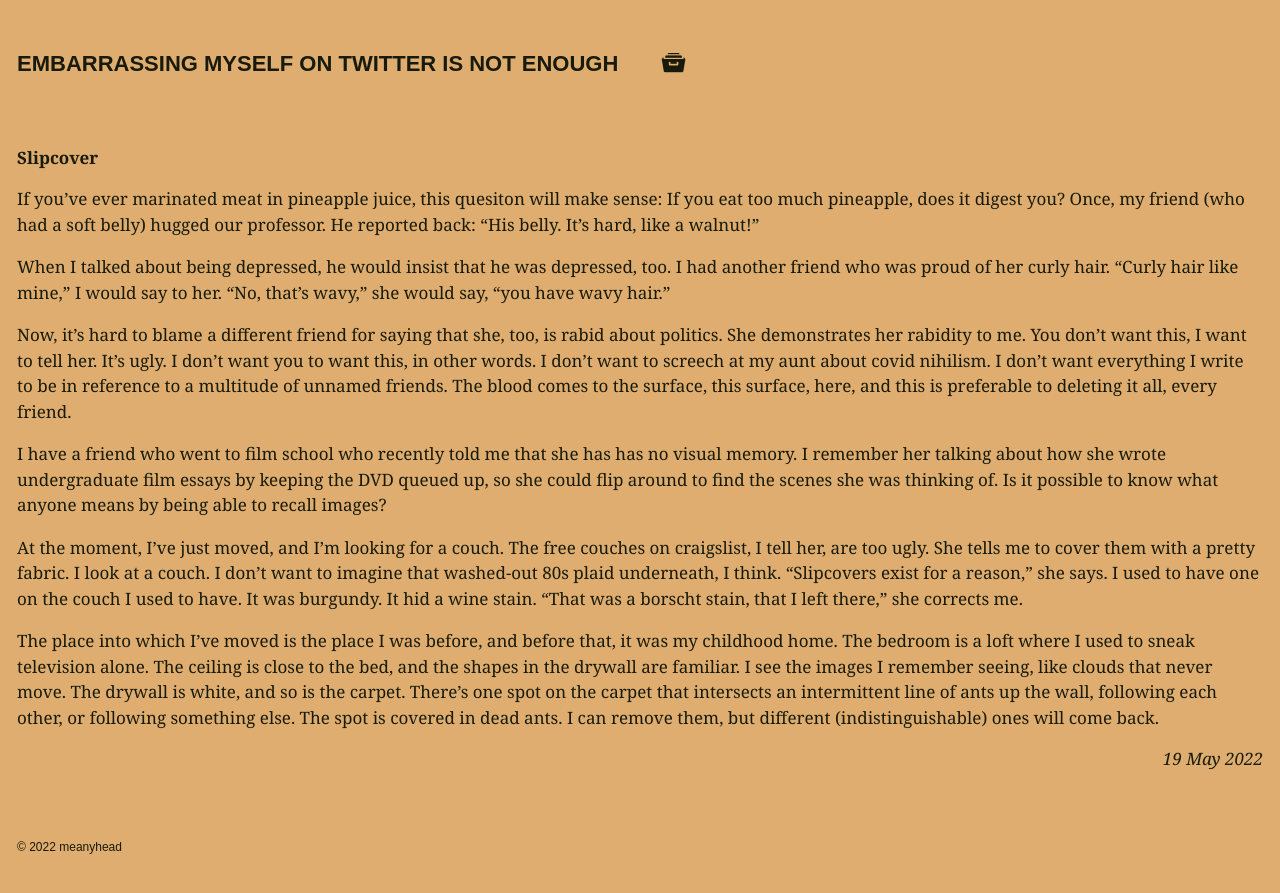
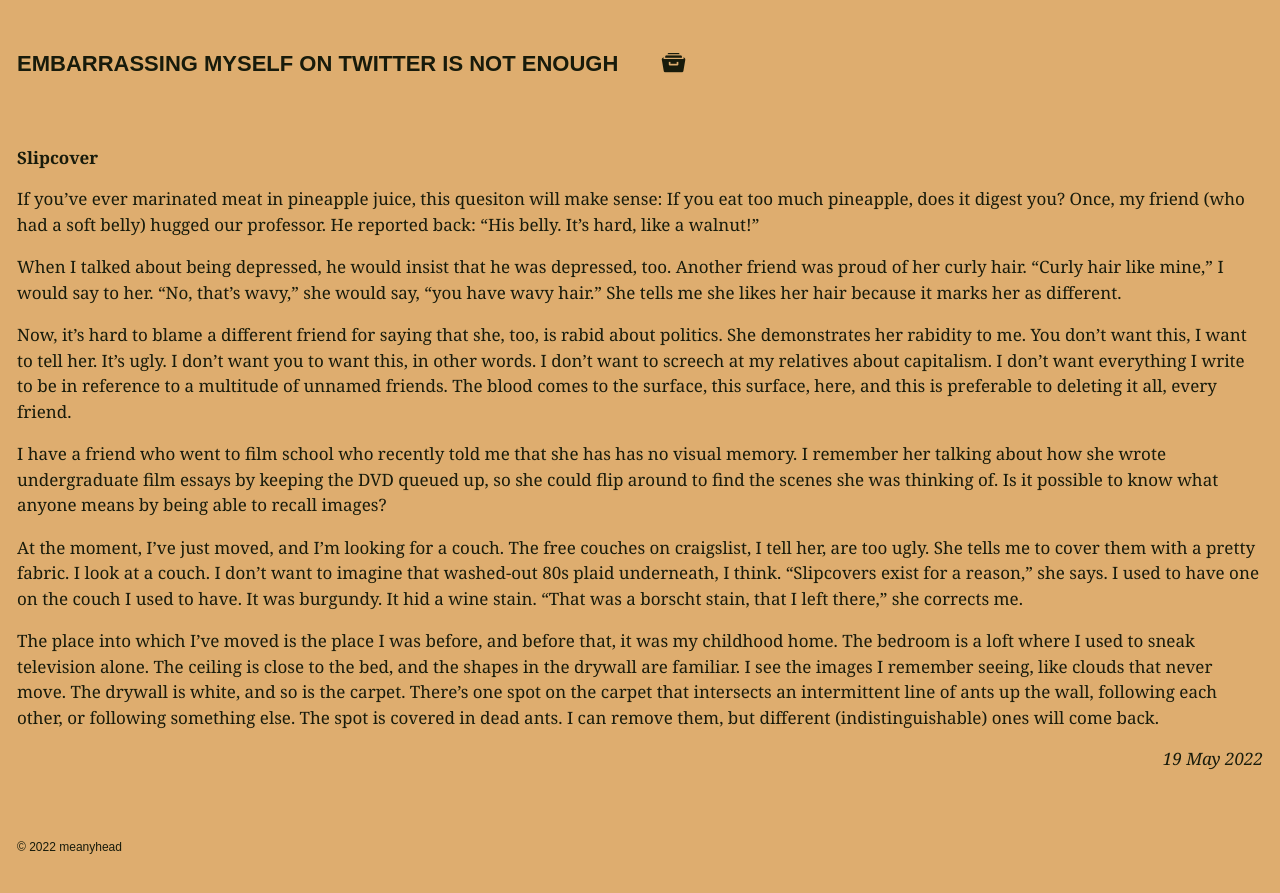
Before and after one commit to meanyhead/meanyhead.github.io, a Jekyll site: the page built from _posts/2022-5-19-slipcover.md, in a window 1280 px wide. Shown: the top 893 px of the page. Built offline with Jekyll 4.4.1, drawn with Linux system fonts in a browser that asks for light colours; comment, search, counter and statistics services are not loaded.

Commit message:
auto Thu 05/19/2022  09:15 AM

```diff
--- a/_posts/2022-5-19-slipcover.md
+++ b/_posts/2022-5-19-slipcover.md
@@ -5,9 +5,9 @@ title: Slipcover
 
 If you've ever marinated meat in pineapple juice, this quesiton will make sense: If you eat too much pineapple, does it digest you? Once, my friend (who had a soft belly) hugged our professor. He reported back: "His belly. It's hard, like a walnut!"
 
-When I talked about being depressed, he would insist that he was depressed, too. I had another friend who was proud of her curly hair. "Curly hair like mine," I would say to her. "No, that's wavy," she would say, "you have wavy hair."
+When I talked about being depressed, he would insist that he was depressed, too. Another friend was proud of her curly hair. "Curly hair like mine," I would say to her. "No, that's wavy," she would say, "you have wavy hair." She tells me she likes her hair because it marks her as different.
 
-Now, it's hard to blame a different friend for saying that she, too, is rabid about politics. She demonstrates her rabidity to me. You don't want this, I want to tell her. It's ugly. I don't want you to want this, in other words. I don't want to screech at my aunt about covid nihilism. I don't want everything I write to be in reference to a multitude of unnamed friends. The blood comes to the surface, this surface, here, and this is preferable to deleting it all, every friend.
+Now, it's hard to blame a different friend for saying that she, too, is rabid about politics. She demonstrates her rabidity to me. You don't want this, I want to tell her. It's ugly. I don't want you to want this, in other words. I don't want to screech at my relatives about capitalism. I don't want everything I write to be in reference to a multitude of unnamed friends. The blood comes to the surface, this surface, here, and this is preferable to deleting it all, every friend.
 
 I have a friend who went to film school who recently told me that she has has no visual memory. I remember her talking about how she wrote undergraduate film essays by keeping the DVD queued up, so she could flip around to find the scenes she was thinking of. Is it possible to know what anyone means by being able to recall images?
 
--- a/publish_time.txt
+++ b/publish_time.txt
@@ -1 +1 @@
-09:08 AM
+09:09 AM
```
